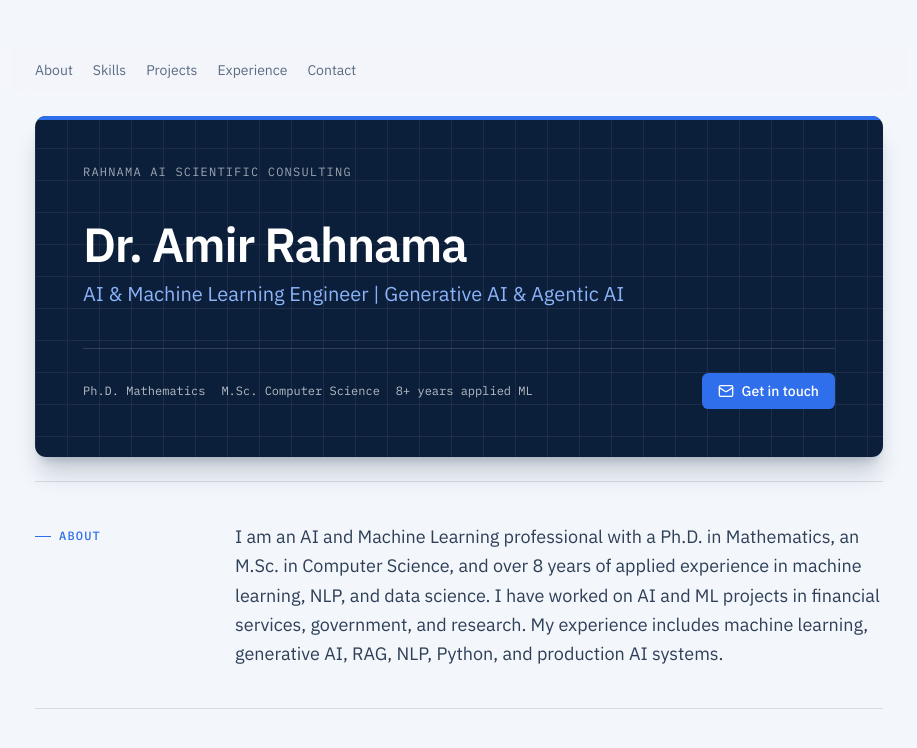
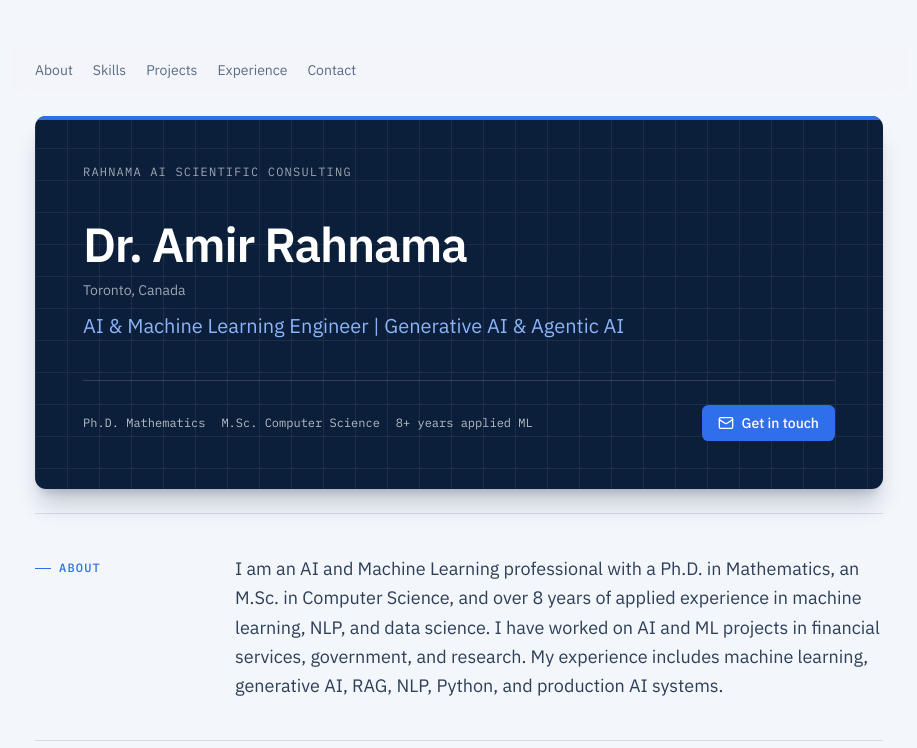
Before and after one commit to arahnama/amir-rahnama-ai-portfolio, a Next.js app: page / in a window 1280 px wide. Shown: the top 748 px of the page, without its empty margins (181-1098 px from the left). Built offline with nearby package versions, Linux system fonts and the light colour scheme.

Commit message:
Add Toronto location to hero

```diff
--- a/components/calling-card.tsx
+++ b/components/calling-card.tsx
@@ -17,6 +17,7 @@ export function CallingCard() {
 
         <div className="flex flex-col gap-3">
           <h1 className="text-balance text-4xl font-semibold tracking-tight md:text-5xl">{profile.name}</h1>
+          <p className="text-sm text-navy-foreground/60">Toronto, Canada</p>
           <p className="text-lg text-navy-foreground/80 md:text-xl">
             <span className="text-accent-bright">{profile.role}</span>
           </p>
```
